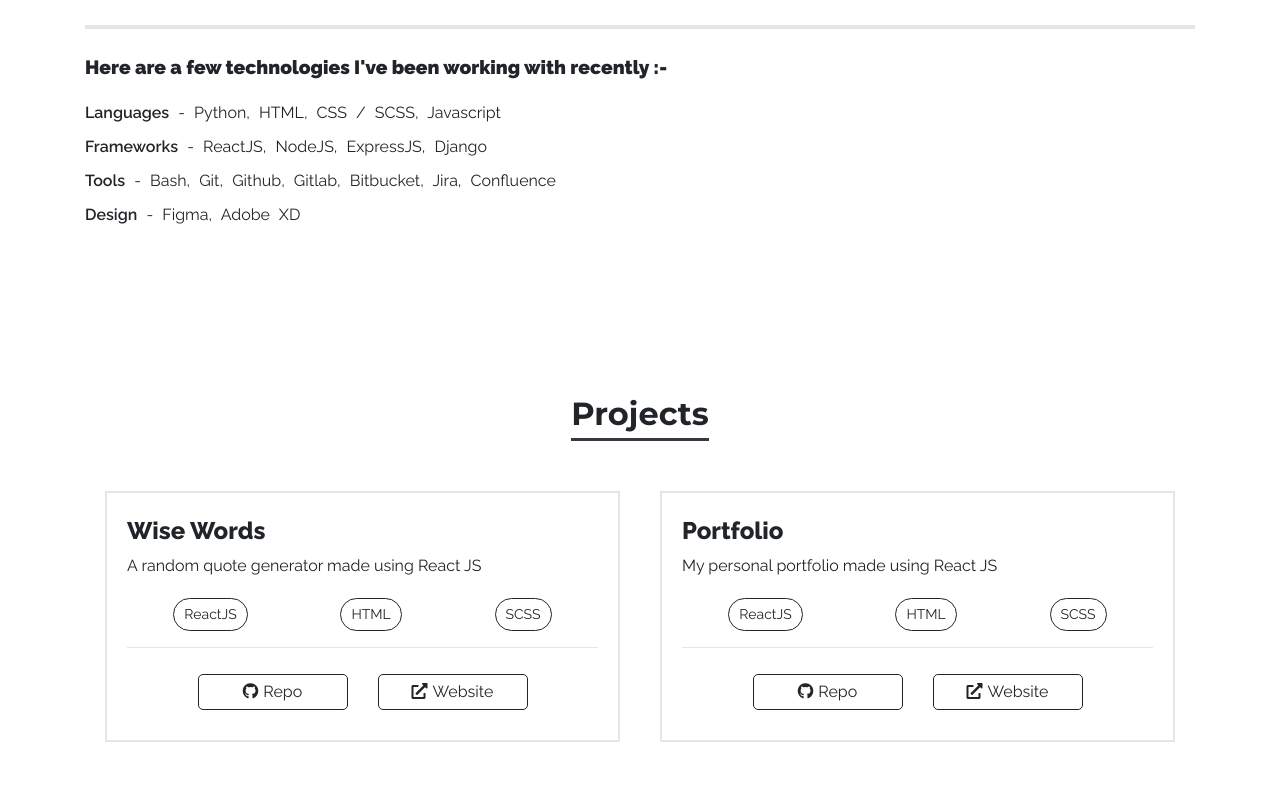
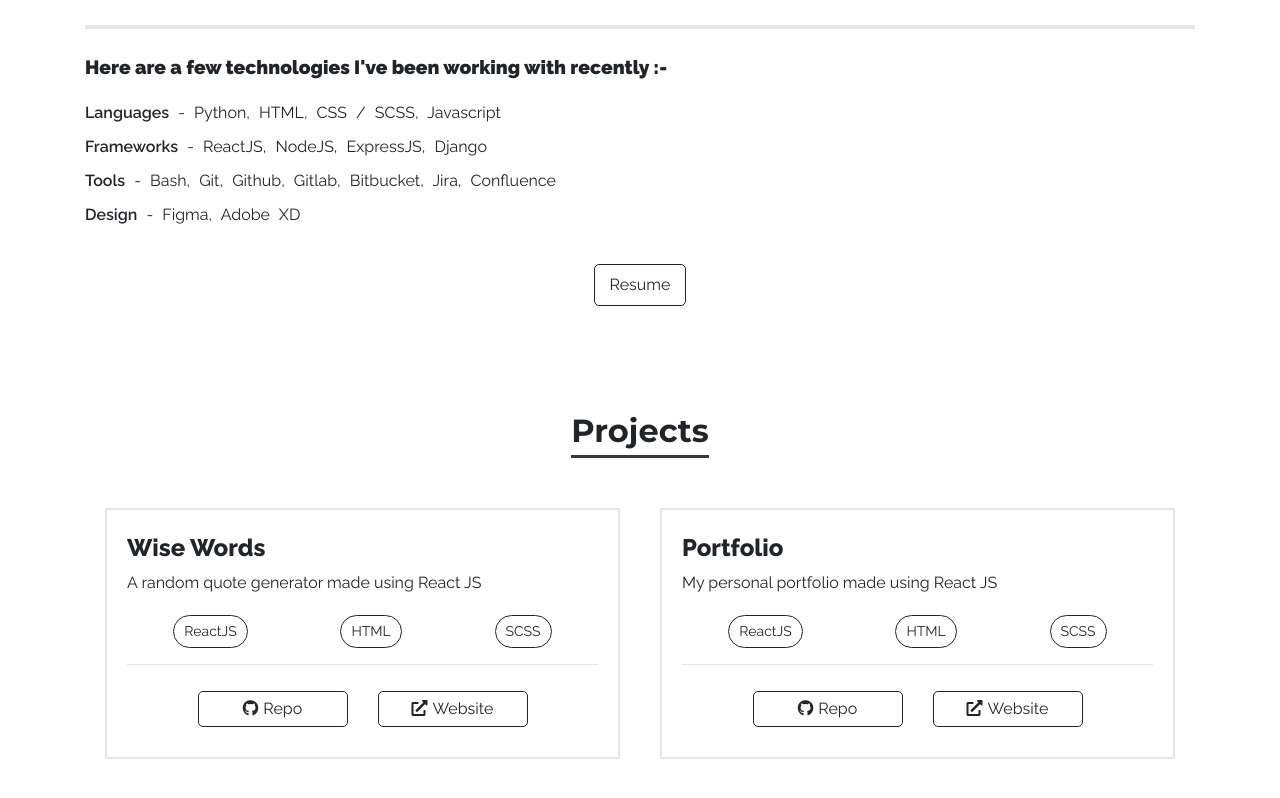
Before and after one commit to coding-with-fun/final-portfolio, a React (Create React App) app: page / in a window 1280 px wide. Shown: the part 987-1785 px from the top of the page. Built offline with nearby package versions, Linux system fonts and the light colour scheme; no server answers.

Commit message:
C-24 Added Resume button

```diff
--- a/src/components/Body/About.js
+++ b/src/components/Body/About.js
@@ -89,6 +89,18 @@
                         </div>
                     </div>
                 </div>
+
+                <div className="resume__container">
+                    <p>
+                        <a
+                            href="https://drive.google.com/file/d/1a0Axdy3LoJQ-YpVct7igbUzoMxQVDLFF/view?usp=sharing"
+                            target="_blank"
+                            rel="noreferrer"
+                        >
+                            Resume
+                        </a>
+                    </p>
+                </div>
             </div>
         </div>
     );
--- a/src/scss/components/Body/About.scss
+++ b/src/scss/components/Body/About.scss
@@ -59,4 +59,33 @@
             }
         }
     }
+
+    .resume__container {
+        display: flex;
+        justify-content: center;
+
+        p {
+            margin: 2rem 0 1rem 0;
+            cursor: pointer;
+            width: fit-content;
+            border-radius: 5px;
+            border: 1px solid #212529;
+            padding: 8px 15px;
+            transition: background-color 200ms linear;
+
+            a {
+                text-decoration: none;
+                color: #212529;
+                transition: color 200ms linear;
+            }
+        }
+
+        p:hover {
+            background-color: #212529;
+
+            a {
+                color: #ffffff;
+            }
+        }
+    }
 }
```
